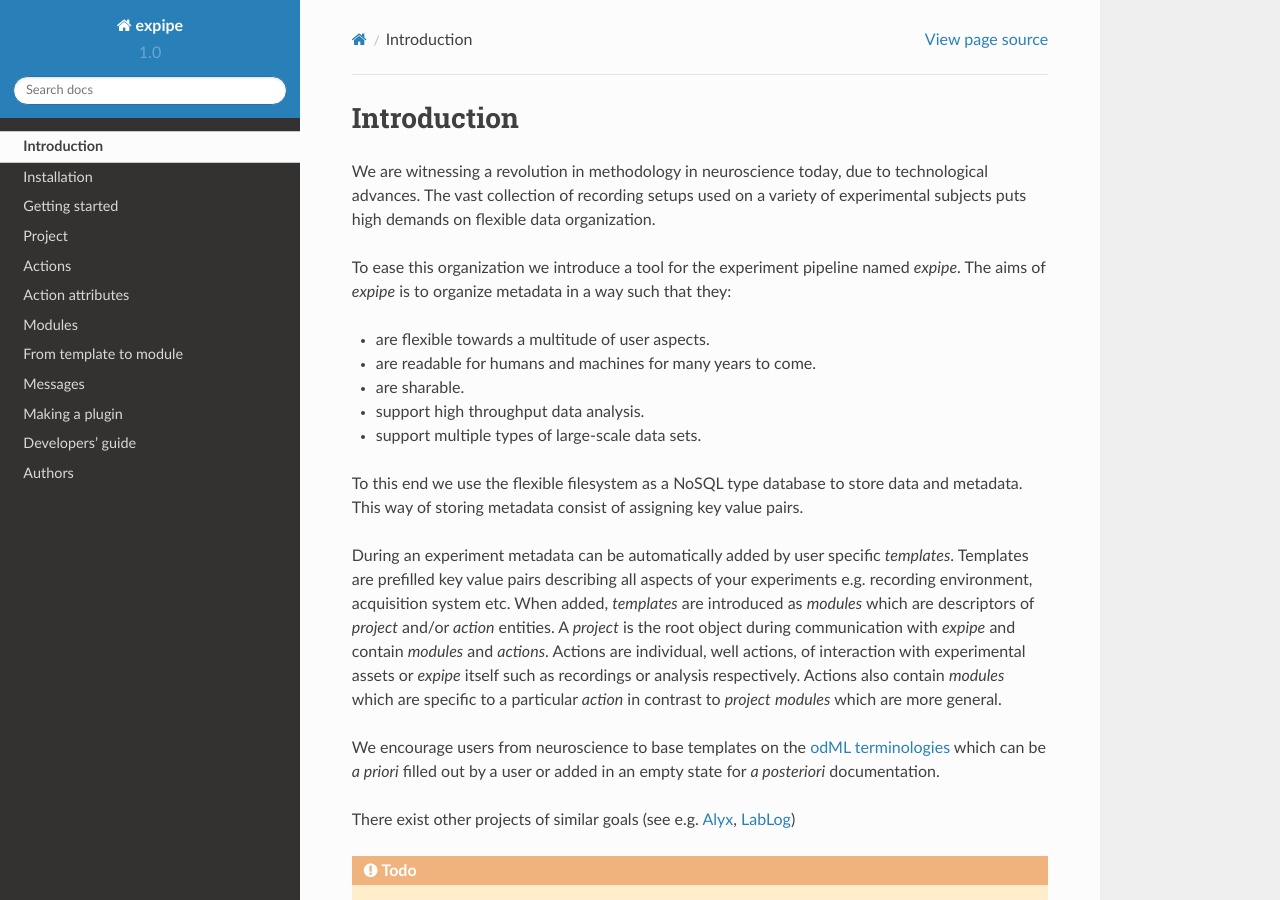
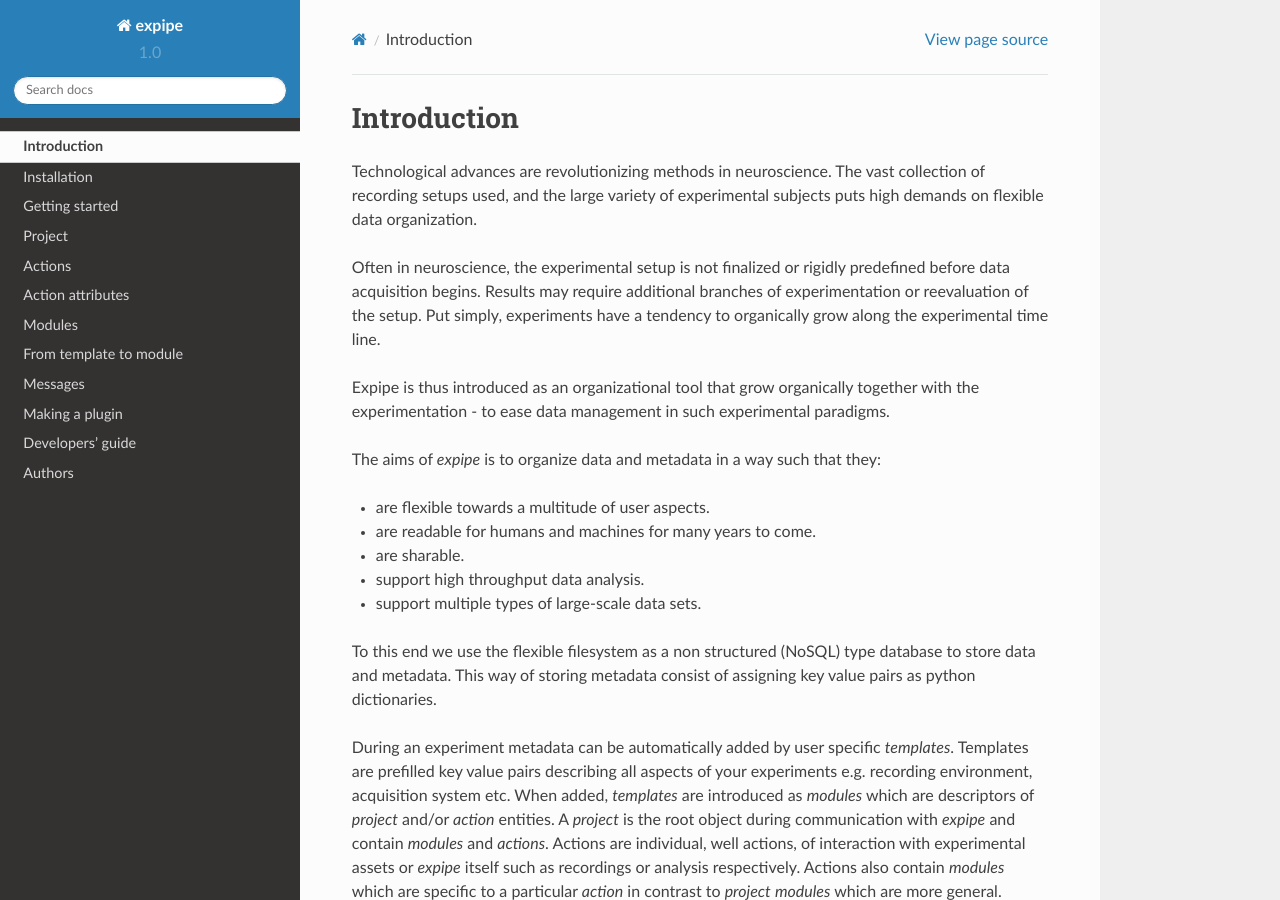
Before and after one commit to CINPLA/expipe, a Sphinx documentation site: the page built from docs/introduction.rst, in a window 1280 px wide and 900 px high. Built offline with Sphinx 7.4.7 and the Read the Docs theme 2.0.0, drawn with Linux system fonts in a browser that asks for light colours.

Commit message:
docs update

```diff
--- a/docs/index.rst
+++ b/docs/index.rst
@@ -1,7 +1,7 @@
 Welcome to Expipe's documentation!
 ==========================================
 
-Expipe is a lightweight data analysis platform that aims to simplify the steps
+Expipe is a lightweight data management platform that aims to simplify the steps
 from experiment to data analysis. We acknowledge the need for multiple tools,
 workflows and formats in experimental pipelines and have made an agnostic
 platform that focuses on adding value and formalizing existing workflows
--- a/docs/introduction.rst
+++ b/docs/introduction.rst
@@ -1,12 +1,22 @@
 Introduction
 ------------
 
-We are witnessing a revolution in methodology in neuroscience today,
-due to technological advances. The vast collection of recording setups used on a
+Technological advances are revolutionizing methods in neuroscience.
+The vast collection of recording setups used, and the large
 variety of experimental subjects puts high demands on flexible data organization.
 
-To ease this organization we introduce a tool for the experiment pipeline named
-`expipe`. The aims of `expipe` is to organize metadata in a way such that they:
+Often in neuroscience, the experimental setup is not finalized or rigidly predefined
+before data acquisition begins.
+Results may require additional branches of experimentation or reevaluation of
+the setup.
+Put simply, experiments have a tendency to organically grow along the experimental
+time line.
+
+Expipe is thus introduced as an organizational tool that grow
+organically together with the experimentation - to ease data management in such
+experimental paradigms.
+
+The aims of `expipe` is to organize data and metadata in a way such that they:
 
 * are flexible towards a multitude of user aspects.
 * are readable for humans and machines for many years to come.
@@ -14,20 +24,22 @@ To ease this organization we introduce a tool for the experiment pipeline named
 * support high throughput data analysis.
 * support multiple types of large-scale data sets.
 
-To this end we use the flexible filesystem as a
-NoSQL type database to store data and metadata. This way of storing metadata consist of
-assigning key value pairs.
+To this end we use the flexible filesystem as a non structured (NoSQL)
+type database to store data and metadata.
+This way of storing metadata consist of assigning key value pairs as python
+dictionaries.
 
 During an experiment metadata can be automatically added by user specific
-`templates`. Templates are prefilled key value pairs describing all aspects
+`templates`.
+Templates are prefilled key value pairs describing all aspects
 of your experiments e.g. recording environment, acquisition system etc.
 When added, `templates` are introduced as `modules` which are descriptors of
 `project` and/or `action` entities. A `project` is the
 root object during communication with `expipe` and contain `modules` and `actions`.
 Actions are individual, well actions, of interaction with experimental assets
-or `expipe` itself such as recordings or analysis respectively. Actions also contain
-`modules` which are specific to a particular `action` in contrast to `project`
-`modules` which are more general.
+or `expipe` itself such as recordings or analysis respectively.
+Actions also contain `modules` which are specific to a particular `action` in
+contrast to `project` `modules` which are more general.
 
 We encourage users from neuroscience to base templates on the
 `odML terminologies <http://www.g-node.org/projects/odml/terminologies>`_ which
```
